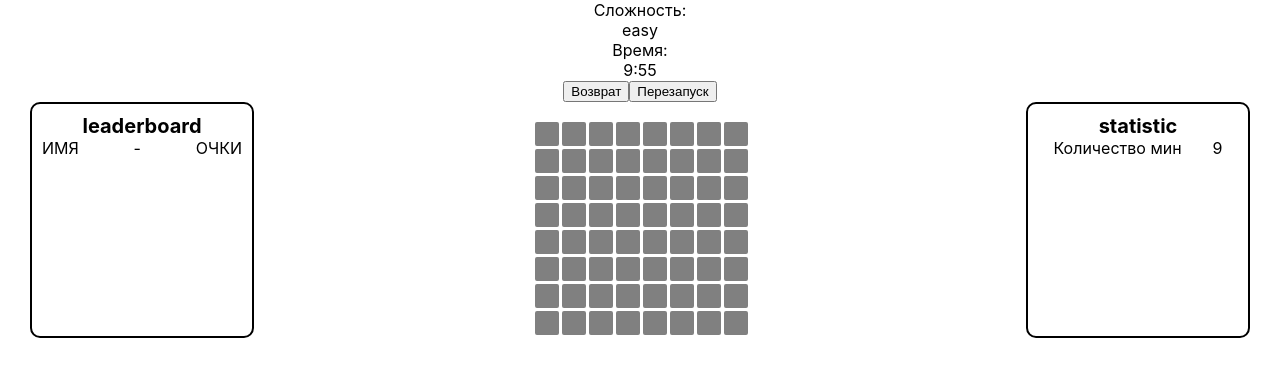
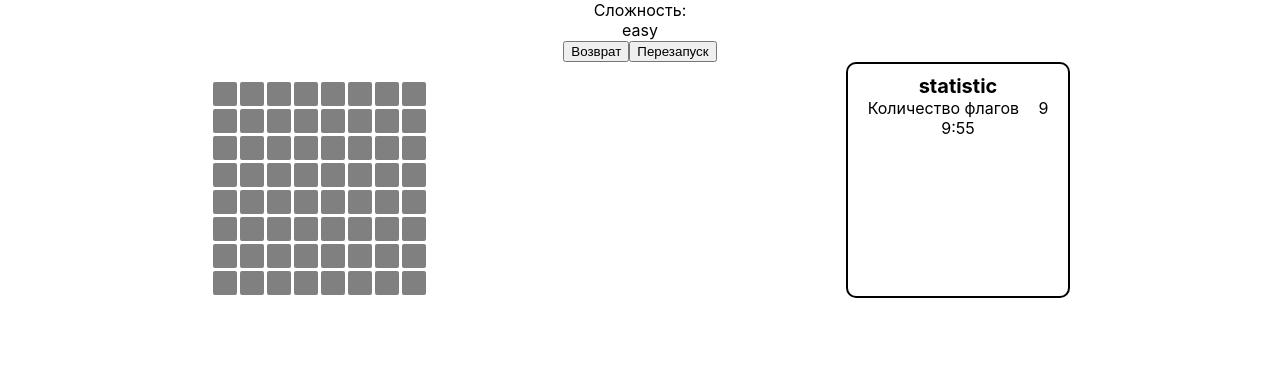
Before and after one commit to Kapustian2/sapper, a React (Create React App) app: page /game/easy in a window 1280 px wide. Shown: the top 376 px of the page. Built offline with nearby package versions, Linux system fonts and the light colour scheme.

Commit message:
refactoring code for context

```diff
--- a/src/pages/game/components/gameField/gameField.tsx
+++ b/src/pages/game/components/gameField/gameField.tsx
@@ -1,16 +1,22 @@
 import React from "react";
 import styled from "styled-components";
-import { useGame, type CellState } from "../../contexts/gameContext/index.tsx";
+import {
+  useGame,
+  type CellState,
+  openCell,
+  cycleCellMark,
+} from "../../contexts/gameContext/index.tsx";
 import { Cell } from "./components";
 
 interface GameFieldProps {
   className?: string;
-  dimension: [number, number];
-  mines: number;
 }
 
 const GameFieldContainer = (props: GameFieldProps) => {
   const game = useGame();
+  if (!game) {
+    throw new Error("GameContext недоступен");
+  }
 
   function cellContent(cell: CellState) {
     if (cell.isOpen) {
@@ -25,22 +31,16 @@ const GameFieldContainer = (props: GameFieldProps) => {
 
   return (
     <div className={props.className}>
-      {game?.state.gameField.field.map((column, columnIndex) => (
+      {game.state.gameField.field.map((column, columnIndex) => (
         <div key={columnIndex} className="column">
           {column.map((cell, cellIndex) => (
             <Cell
               key={cellIndex}
               onLeftClick={() =>
-                game.dispatch({
-                  type: "OPEN_CELL",
-                  payload: { coord: [columnIndex, cellIndex] },
-                })
+                openCell(game.dispatch, [columnIndex, cellIndex])
               }
               onRightClick={() =>
-                game.dispatch({
-                  type: "CYCLE_CELL_MARK",
-                  payload: { coord: [columnIndex, cellIndex] },
-                })
+                cycleCellMark(game.dispatch, [columnIndex, cellIndex])
               }
               isOpen={cell.isOpen}
             >
--- a/src/pages/game/components/statistic/statistic.tsx
+++ b/src/pages/game/components/gameStats/gameStats.tsx
@@ -1,25 +1,30 @@
 import React from "react";
 import styled from "styled-components";
+import { useGame } from "../../contexts/gameContext/index.tsx";
+import { Timer } from "../timer/timer.tsx";
 
-interface StatisticProps {
+interface GameStatsProps {
   className?: string;
-  flags: number;
 }
 
-const StatisticContainer = (props: StatisticProps) => {
+const GameStatsContainer = (props: GameStatsProps) => {
+  const game = useGame();
+  if (!game) {
+    throw new Error("GameContext недоступен");
+  }
   return (
     <div className={props.className}>
       <div className="title">statistic</div>
       <div className="mines-count">
-        <span>Количество мин</span>
-        <span>{props.flags}</span>
+        <span>Количество флагов</span>
+        <span>{game.state.gameField.flagsCounter}</span>
       </div>
+      <Timer />
     </div>
   );
 };
 
-export const Statistic = styled(StatisticContainer)`
-  margin-right: 30px;
+export const GameStats = styled(GameStatsContainer)`
   width: 200px;
   border: 2px solid black;
   border-radius: 10px;
--- a/src/pages/game/components/index.js
+++ b/src/pages/game/components/index.js
@@ -1,4 +1,4 @@
 export * from "./gameField/gameField.tsx";
 export * from "./timer/timer.tsx";
 export * from "./leaderboard/leaderboard.tsx";
-export * from "./statistic/statistic.tsx";
+export * from "./gameStats/gameStats.tsx";
--- a/src/pages/game/components/timer/timer.tsx
+++ b/src/pages/game/components/timer/timer.tsx
@@ -1,13 +1,18 @@
 import React, { useEffect, useState } from "react";
 import styled from "styled-components";
+import { useGame } from "../../contexts/gameContext/index.tsx";
 
 interface TimerProps {
   className?: string;
-  minutes: number;
 }
 
 const TimerContainer = (props: TimerProps) => {
-  const totalSeconds = props.minutes * 60;
+  const game = useGame();
+  if (!game) {
+    throw new Error("GameContext недоступен");
+  }
+
+  const totalSeconds = game.state.timer * 60;
   const [time, setTime] = useState(totalSeconds);
   const [timeIsEnd, setTimeIsEnd] = useState(false);
 
--- /dev/null
+++ b/src/pages/game/contexts/gameContext/actions/CycleCellMark.ts
@@ -0,0 +1,12 @@
+import React, { type Dispatch } from "react";
+import { type Coord, CycleCellMark } from "../reducers/gameReducer";
+
+export const cycleCellMark = (
+  dispatch: Dispatch<CycleCellMark>,
+  coord: Coord
+) => {
+  dispatch({
+    type: "CYCLE_CELL_MARK",
+    payload: { coord },
+  });
+};
--- /dev/null
+++ b/src/pages/game/contexts/gameContext/actions/openCell.ts
@@ -0,0 +1,9 @@
+import React, { type Dispatch } from "react";
+import { type Coord, OpenCell } from "../reducers/gameReducer";
+
+export const openCell = (dispatch: Dispatch<OpenCell>, coord: Coord) => {
+  dispatch({
+    type: "OPEN_CELL",
+    payload: { coord },
+  });
+};
--- a/src/pages/game/contexts/gameContext/index.tsx
+++ b/src/pages/game/contexts/gameContext/index.tsx
@@ -13,14 +13,49 @@ import {
   type Coord,
   type GameAction,
 } from "./reducers/gameReducer.tsx";
+import { cycleCellMark } from "./actions/CycleCellMark.ts";
+import { openCell } from "./actions/openCell.ts";
 
 const GameContext = createContext<{
   state: GameState;
   dispatch: Dispatch<GameAction>;
 } | null>(null);
 
-const GameProvider = (props: PropsWithChildren) => {
-  const initialState: GameState = createInitialState(8, 8, 9); // TODO
+interface GameProviderProps extends PropsWithChildren {
+  gameSettings: {
+    difficulty: "easy" | "middle" | "hard" | string;
+  };
+}
+
+const GameProvider = (props: GameProviderProps) => {
+  let dimension, minutes, mines;
+
+  switch (props.gameSettings.difficulty) {
+    case "easy":
+      dimension = [8, 8];
+      minutes = 10;
+      mines = 9;
+      break;
+    case "middle":
+      dimension = [16, 16];
+      minutes = 40;
+      mines = 40;
+      break;
+    case "hard":
+      dimension = [32, 16];
+      minutes = 100;
+      mines = 77;
+      break;
+    default:
+      break;
+  }
+
+  const initialState: GameState = createInitialState(
+    dimension[0],
+    dimension[1],
+    mines,
+    minutes
+  );
   const [state, dispatch] = useReducer(gameReducer, initialState);
   const value = useMemo(() => ({ state, dispatch }), [state, dispatch]);
   return (
@@ -31,7 +66,8 @@ const GameProvider = (props: PropsWithChildren) => {
 const createInitialState = (
   fieldH: number,
   fieldW: number,
-  mines: number
+  mines: number,
+  minutes: number
 ): GameState => {
   const field: Array<Array<CellState>> = [];
   // инициализируем начальными значениями игровое поле
@@ -90,7 +126,10 @@ const createInitialState = (
       field[i][j].minesAround = counter;
     }
   }
-  return { gameField: { fieldH, fieldW, field }, timer: null };
+  return {
+    gameField: { fieldH, fieldW, field, flagsCounter: mines },
+    timer: minutes,
+  };
 };
 const useGame = () => {
   const context = useContext(GameContext);
@@ -107,4 +146,6 @@ export {
   type CellState,
   type Coord,
   type GameAction,
+  cycleCellMark,
+  openCell,
 };
--- a/src/pages/game/contexts/gameContext/reducers/gameReducer.tsx
+++ b/src/pages/game/contexts/gameContext/reducers/gameReducer.tsx
@@ -14,6 +14,7 @@ type GameField = {
   fieldH: number;
   fieldW: number;
   field: Array<Array<CellState>>;
+  flagsCounter: number;
 };
 
 export type OpenCell = { type: "OPEN_CELL"; payload: { coord: Coord } };
@@ -100,10 +101,18 @@ const cycleMark = (gameField: GameField, [x, y]: Coord): GameField => {
   const updatedField = [...gameField.field];
   const mark = updatedField[x][y].mark;
 
-  const nextMark = mark === null ? "flag" : mark === "flag" ? "question" : null;
-  updatedField[x][y] = {
-    ...updatedField[x][y],
-    mark: nextMark,
-  };
+  let nextMark;
+  if (mark === null) {
+    nextMark = "flag";
+    gameField.flagsCounter = gameField.flagsCounter - 1;
+  } else if (mark === "flag") {
+    nextMark = "question";
+    gameField.flagsCounter = gameField.flagsCounter + 1;
+  } else {
+    nextMark = null;
+  }
+
+  updatedField[x][y] = { ...updatedField[x][y], mark: nextMark };
+
   return { ...gameField, field: updatedField };
 };
--- a/src/pages/game/game.tsx
+++ b/src/pages/game/game.tsx
@@ -1,52 +1,29 @@
 import React from "react";
-import { GameField, Leaderboard, Statistic, Timer } from "./components";
+import { GameField, GameStats } from "./components";
 import styled from "styled-components";
 import { useNavigate, useParams } from "react-router-dom";
 import { ButtonUI } from "../../components";
 import { GameProvider } from "./contexts/gameContext/index.tsx";
 
 const GameContainer = ({ className }) => {
-  const { difficulty } = useParams();
+  let { difficulty } = useParams();
+  if (!difficulty) difficulty = "easy";
   const navigate = useNavigate();
 
-  let dimension, minutes, mines;
-
-  switch (difficulty) {
-    case "easy":
-      dimension = [8, 8];
-      minutes = 10;
-      mines = 9;
-      break;
-    case "middle":
-      dimension = [16, 16];
-      minutes = 40;
-      mines = 40;
-      break;
-    case "hard":
-      dimension = [32, 16];
-      minutes = 100;
-      mines = 77;
-      break;
-    default:
-      break;
-  }
-
   return (
-    <GameProvider>
+    <GameProvider gameSettings={{ difficulty }}>
       <div className={className}>
         <div>Сложность:</div>
         <div> {difficulty}</div>
         <div>
-          Время: <Timer minutes={minutes} />
           <ButtonUI onClick={() => navigate(-1)}>Возврат</ButtonUI>
           <ButtonUI onClick={() => window.location.reload()}>
             Перезапуск
           </ButtonUI>
         </div>
         <div className="row">
-          <Leaderboard />
-          <GameField dimension={dimension} mines={mines} />
-          <Statistic flags={mines} />
+          <GameField />
+          <GameStats />
         </div>
       </div>
     </GameProvider>
@@ -56,6 +33,6 @@ const GameContainer = ({ className }) => {
 export const Game = styled(GameContainer)`
   .row {
     display: flex;
-    justify-content: space-between;
+    justify-content: space-around;
   }
 `;
```
